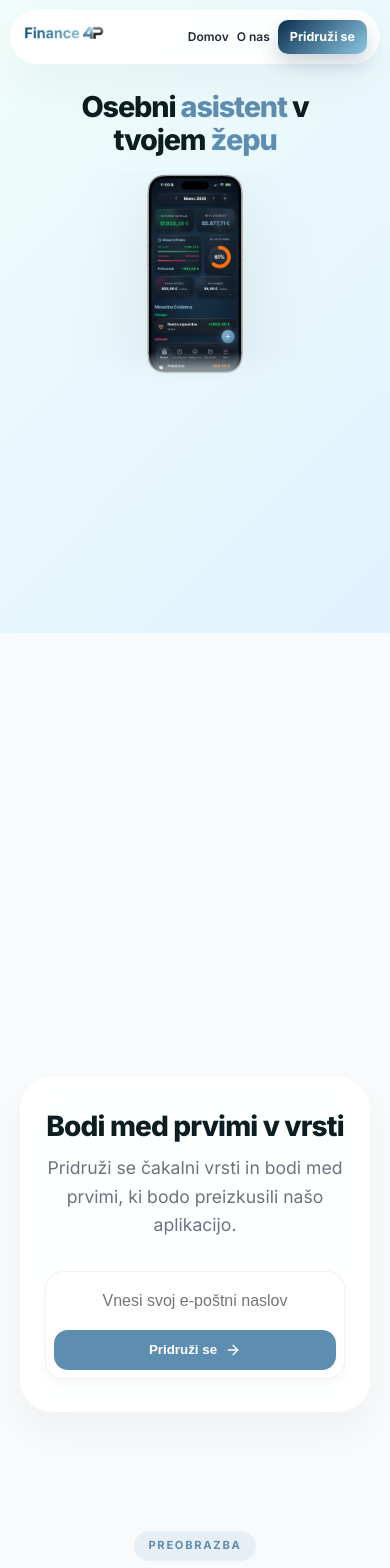
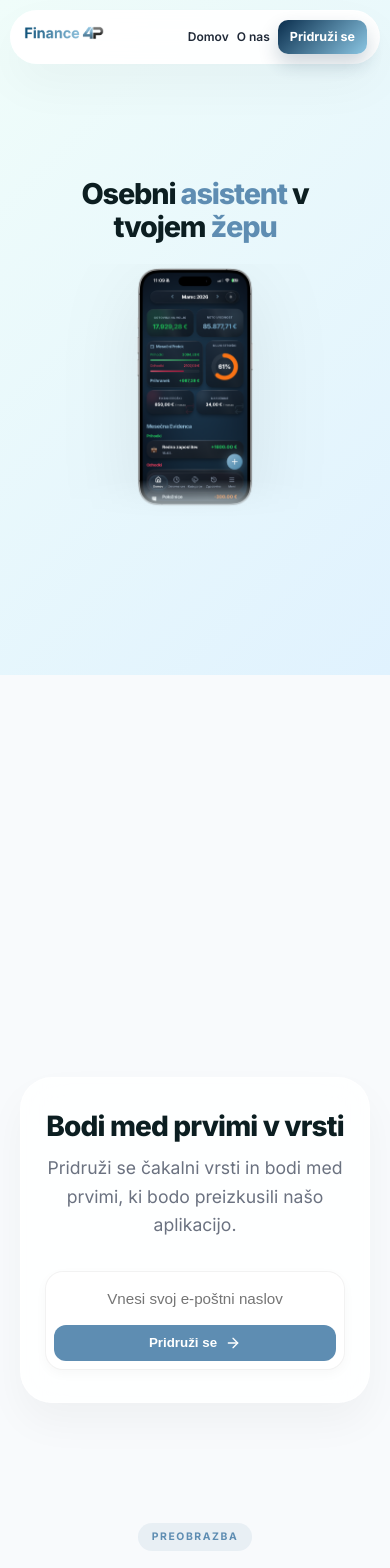
Before and after one commit to filipkolle/Landing-4P, a React (Vite) app: page / in a window 390 px wide. Shown: the top 1568 px of the page. Built offline with nearby package versions, Linux system fonts and the light colour scheme.

Commit message:
style: optimize mobile hero centering and upscale mockups

```diff
--- a/src/styles/About.css
+++ b/src/styles/About.css
@@ -520,9 +520,11 @@
 }
 
 @media (max-width: 480px) {
-  .about-hero h1 { font-size: 2.5rem; }
-  .key-message-text { font-size: 1.4rem; }
-  .mission-intro h2, .vision-container h2, .story-text h2 { font-size: 1.85rem; }
+  .about-hero h1 { font-size: 2.1rem; }
+  .key-message-text { font-size: 1.25rem; }
+  .mission-intro h2, .vision-container h2, .story-text h2 { font-size: 1.65rem; }
+  .about-hero-p { font-size: 0.95rem; }
+  .cta-left h2 { font-size: 1.8rem; }
 }
 
 /* Story Text Refinement */
--- a/src/styles/LandingPage.css
+++ b/src/styles/LandingPage.css
@@ -1224,16 +1224,16 @@
   .hero-section {
     position: sticky;
     top: 0;
-    height: 75vh;
-    min-height: 75vh;
-    padding-top: 100px; /* Ample space from navbar */
-    padding-bottom: 20px;
+    height: 80vh; /* Increased slightly for better centering feel */
+    min-height: 80vh;
+    padding-top: 60px; /* Minimal space for navbar */
+    padding-bottom: 40px;
     width: 100%;
     overflow: visible;
     display: flex;
     flex-direction: column;
     align-items: center;
-    justify-content: flex-start; /* Alignment to top instead of center to avoid huge gaps */
+    justify-content: center; /* Centered as requested */
   }
   .hero-background {
     -webkit-mask-image: none;
@@ -1307,11 +1307,11 @@
   }
 
   /* Sections */
-  .section-padding { padding: 60px 0; }
-  .section-header { margin-bottom: 32px; }
-  .section-header h2 { font-size: 1.75rem; }
-  .section-header p { font-size: 0.95rem; }
-  .section-label { font-size: 0.7rem; }
+  .section-padding { padding: 48px 0; }
+  .section-header { margin-bottom: 24px; }
+  .section-header h2 { font-size: 1.6rem; }
+  .section-header p { font-size: 0.9rem; }
+  .section-label { font-size: 0.65rem; }
 
   /* Problem / Solution */
   .comparison-card {
@@ -1376,37 +1376,37 @@
   .hero-section {
     position: sticky;
     top: 0;
-    height: 70vh;
-    padding-top: 90px; /* Space for navbar */    padding-bottom: 20px;
+    height: 75vh; /* Center more accurately */
+    padding-top: 60px;    padding-bottom: 40px;
     display: flex;
     flex-direction: column;
     align-items: center;
-    justify-content: flex-start;
+    justify-content: center;
   }
   .hero-content-centered { margin-bottom: 0px; }
   .hero-content-centered h1 { font-size: 1.8rem; padding: 0 8px; }
-  .hero-phone { width: 80px; }
-  .phone-left { margin-right: -25px; }
-  .phone-right { margin-left: -25px; }
-  .phone-center { width: 100px; }
-  .hero-phones-container { margin-top: 15px; padding: 0 20px; min-height: 180px; }
+  .hero-phone { width: 95px; } /* Upscaled */
+  .phone-left { margin-right: -40px; }
+  .phone-right { margin-left: -40px; }
+  .phone-center { width: 120px; } /* Upscaled */
+  .hero-phones-container { margin-top: 20px; padding: 0 20px; min-height: 220px; }
   .hero-logo-morph { max-width: 200px; }
-  .hero-phone-label { font-size: 0.8rem; top: -24px; }
+  .hero-phone-label { font-size: 0.7rem; top: -30px; }
 
   /* Sections */
   .section-header h2 { font-size: 1.5rem; }
   .section-padding { padding: 40px 0; }
 
   /* Subscribe CTA */
-  .subscribe-cta-section { padding: 24px 0 48px; }
-  .subscribe-cta-card { padding: 24px 16px; border-radius: 24px; }
-  .subscribe-content h3 { font-size: 1.4rem; }
-  .subscribe-content p { font-size: 0.95rem; }
+  .subscribe-cta-section { padding: 16px 0 40px; }
+  .subscribe-cta-card { padding: 20px 16px; border-radius: 20px; }
+  .subscribe-content h3 { font-size: 1.35rem; }
+  .subscribe-content p { font-size: 0.9rem; }
 
   /* Feature Switcher tabs */
   .tabs-capsule { border-radius: 16px; }
-  .tab-capsule-btn { padding: 7px 10px; font-size: 0.75rem; }
-  .display-title { font-size: 1.5rem; }
+  .tab-capsule-btn { padding: 6px 10px; font-size: 0.7rem; }
+  .display-title { font-size: 1.4rem; }
 
   /* Problem/Solution */
   .comparison-card { padding: 24px 16px; }
@@ -1486,19 +1486,19 @@
   flex: 1;
   border: none;
   background: transparent;
-  padding: 12px 16px;
-  font-size: 1rem;
+  padding: 10px 14px;
+  font-size: 0.95rem;
   font-weight: 500;
   outline: none;
   color: var(--text-main);
 }
 
 .subscribe-submit-btn {
-  padding: 12px 24px;
+  padding: 10px 20px;
   background: var(--primary);
   color: #fff;
   border: none;
-  border-radius: 14px;
+  border-radius: 12px;
   font-weight: 700;
   cursor: pointer;
   display: flex;
--- a/src/styles/Waitlist.css
+++ b/src/styles/Waitlist.css
@@ -298,21 +298,24 @@
 @keyframes spin { to { transform: rotate(360deg); } }
 
 @media (max-width: 768px) {
-  .waitlist-main-card { padding: 40px 24px; }
-  .waitlist-main-card h1 { font-size: 2.2rem; }
-  .waitlist-info-grid { grid-template-columns: 1fr; }
-  .input-group { flex-direction: column; padding: 20px; gap: 16px; border-radius: 32px; }
-  .waitlist-submit { width: 100%; justify-content: center; }
+  .waitlist-main-card { padding: 32px 20px; border-radius: 28px; }
+  .waitlist-main-card h1 { font-size: 1.9rem; }
+  .waitlist-info-grid { grid-template-columns: 1fr; gap: 20px; }
+  .input-group { flex-direction: column; padding: 12px; gap: 12px; border-radius: 24px; }
+  .waitlist-submit { width: 100%; justify-content: center; padding: 12px 24px; font-size: 1rem; }
   .input-icon { display: none; }
-  .waitlist-form input { text-align: center; font-size: 1rem; }
-  .waitlist-benefits { gap: 16px; }
+  .waitlist-form input { text-align: center; font-size: 0.95rem; }
+  .waitlist-benefits { gap: 12px; }
+  .info-card { padding: 24px; }
+  .info-card h3 { font-size: 1.1rem; }
+  .info-card p { font-size: 0.88rem; }
 }
 
 @media (max-width: 480px) {
-  .waitlist-main-card { padding: 32px 16px; border-radius: 32px; }
-  .waitlist-main-card h1 { font-size: 1.75rem; }
-  .waitlist-subtitle { font-size: 1.05rem; margin-bottom: 32px; }
-  .input-group { padding: 12px; }
-  .waitlist-benefits { gap: 12px; }
-  .benefit-item { font-size: 0.8rem; }
+  .waitlist-main-card { padding: 28px 16px; border-radius: 24px; }
+  .waitlist-main-card h1 { font-size: 1.6rem; }
+  .waitlist-subtitle { font-size: 0.95rem; margin-bottom: 24px; }
+  .input-group { padding: 10px; border-radius: 20px; }
+  .waitlist-benefits { gap: 10px; }
+  .benefit-item { font-size: 0.75rem; }
 }
```
